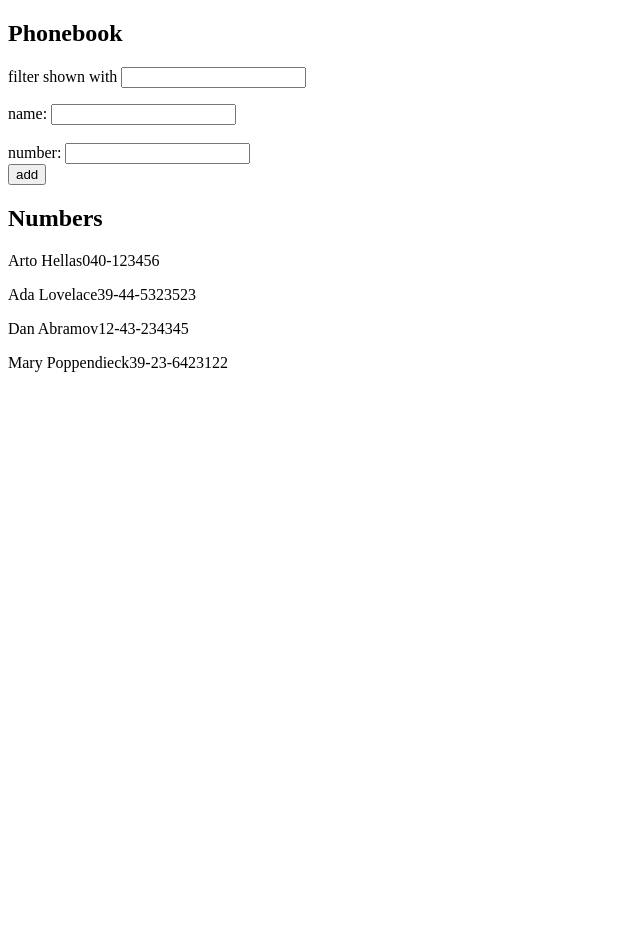
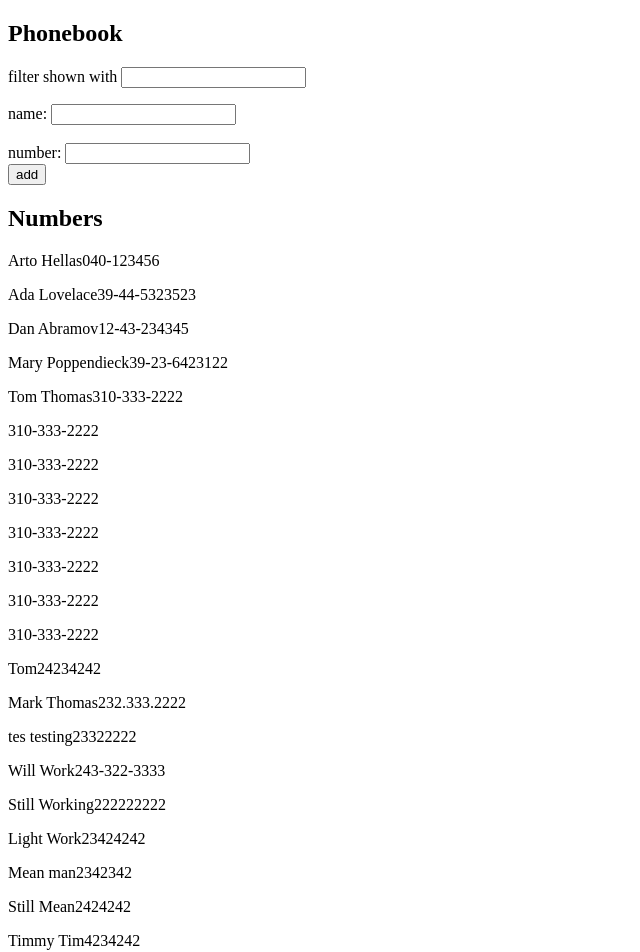
Before and after one commit to timcode55/full-24, a React (Vite) app in the folder part2/phonebook/: page / in a window 1280 px wide. Shown: the top 952 px of the page, without its empty margins (0-640 px from the left). Before the commit the page ends 800 px from the top, so only its background shows below. Built offline with nearby package versions, Linux system fonts and the light colour scheme; data requests are answered from the project's data file.

Commit message:
Add backend functionality in a separate file

```diff
--- a/part2/phonebook/db.json
+++ b/part2/phonebook/db.json
@@ -3,22 +3,117 @@
     {
       "name": "Arto Hellas",
       "number": "040-123456",
-      "id": 1
+      "id": "1"
     },
     {
       "name": "Ada Lovelace",
       "number": "39-44-5323523",
-      "id": 2
+      "id": "2"
     },
     {
       "name": "Dan Abramov",
       "number": "12-43-234345",
-      "id": 3
+      "id": "3"
     },
     {
       "name": "Mary Poppendieck",
       "number": "39-23-6423122",
-      "id": 4
+      "id": "4"
+    },
+    {
+      "id": "a50e",
+      "name": "Tom Thomas",
+      "number": "310-333-2222"
+    },
+    {
+      "id": "9861",
+      "name": "",
+      "number": "310-333-2222"
+    },
+    {
+      "id": "ba8a",
+      "name": "",
+      "number": "310-333-2222"
+    },
+    {
+      "id": "133f",
+      "name": "",
+      "number": "310-333-2222"
+    },
+    {
+      "id": "32b8",
+      "name": "",
+      "number": "310-333-2222"
+    },
+    {
+      "id": "f655",
+      "name": "",
+      "number": "310-333-2222"
+    },
+    {
+      "id": "ebe3",
+      "name": "",
+      "number": "310-333-2222"
+    },
+    {
+      "id": "460e",
+      "name": "",
+      "number": "310-333-2222"
+    },
+    {
+      "id": "95a4",
+      "name": "Tom",
+      "number": "24234242"
+    },
+    {
+      "id": "4578",
+      "name": "Mark Thomas",
+      "number": "232.333.2222"
+    },
+    {
+      "id": "b7ba",
+      "name": "tes testing",
+      "number": "23322222"
+    },
+    {
+      "id": "cdd8",
+      "name": "Will Work",
+      "number": "243-322-3333"
+    },
+    {
+      "id": "f9ef",
+      "name": "Still Working",
+      "number": "222222222"
+    },
+    {
+      "id": "8ca1",
+      "name": "Light Work",
+      "number": "23424242"
+    },
+    {
+      "id": "af37",
+      "name": "Mean man",
+      "number": "2342342"
+    },
+    {
+      "id": "7e6f",
+      "name": "Still Mean",
+      "number": "2424242"
+    },
+    {
+      "id": "90a4",
+      "name": "Timmy Tim",
+      "number": "4234242"
+    },
+    {
+      "id": "c33b",
+      "name": "Too Short",
+      "number": "234242342"
+    },
+    {
+      "id": "88d3",
+      "name": "Way short",
+      "number": "234242342"
     }
   ]
 }
--- a/part2/phonebook/package.json
+++ b/part2/phonebook/package.json
@@ -11,6 +11,7 @@
     "server": "json-server -p3001 --watch db.json"
   },
   "dependencies": {
+    "axios": "^1.6.8",
     "react": "^18.2.0",
     "react-dom": "^18.2.0"
   },
--- a/part2/phonebook/src/App.jsx
+++ b/part2/phonebook/src/App.jsx
@@ -1,4 +1,5 @@
 import { useEffect, useState } from "react";
+import numberService from "./services/numbers.js";
 
 const App = () => {
   const [persons, setPersons] = useState([]);
@@ -8,8 +9,7 @@ const App = () => {
 
   useEffect(() => {
     async function getData() {
-      const response = await fetch("http://localhost:3001/persons");
-      const data = await response.json();
+      const data = await numberService.getAll();
       console.log(data, "RESPONSE");
       setPersons(data);
     }
@@ -27,7 +27,7 @@ const App = () => {
     setFilterText(event.target.value);
   }
 
-  function handleSubmit(e) {
+  async function handleSubmit(e) {
     e.preventDefault();
     let isDuplicate = false;
 
@@ -43,12 +43,19 @@ const App = () => {
     // If newName is a duplicate, return without adding it to the list
     if (isDuplicate) {
       setNewName("");
+
       return;
     }
 
     // If newName is not a duplicate, add it to the list
-    setPersons([...persons, { name: newName, number: number }]);
+    const newPerson = await numberService.create({
+      name: newName,
+      number: number,
+    });
+    setPersons([...persons, newPerson]);
+
     setNewName("");
+    setNumber("");
   }
 
   const filteredPersons = persons?.filter((person) => {
--- /dev/null
+++ b/part2/phonebook/src/services/numbers.js
@@ -0,0 +1,19 @@
+import axios from "axios";
+const baseUrl = "http://localhost:3001/persons";
+
+const getAll = async () => {
+  const request = await axios.get(baseUrl);
+  return request.data;
+};
+
+const create = async (newObject) => {
+  const request = await axios.post(baseUrl, newObject);
+  return request.data;
+};
+
+const update = (id, newObject) => {
+  const request = axios.put(`${baseUrl}/${id}`, newObject);
+  return request.then((response) => response.data);
+};
+
+export default { getAll, create, update };
```
Also changed, not shown: 1 other file (tests, documents, lock files or other folders).
